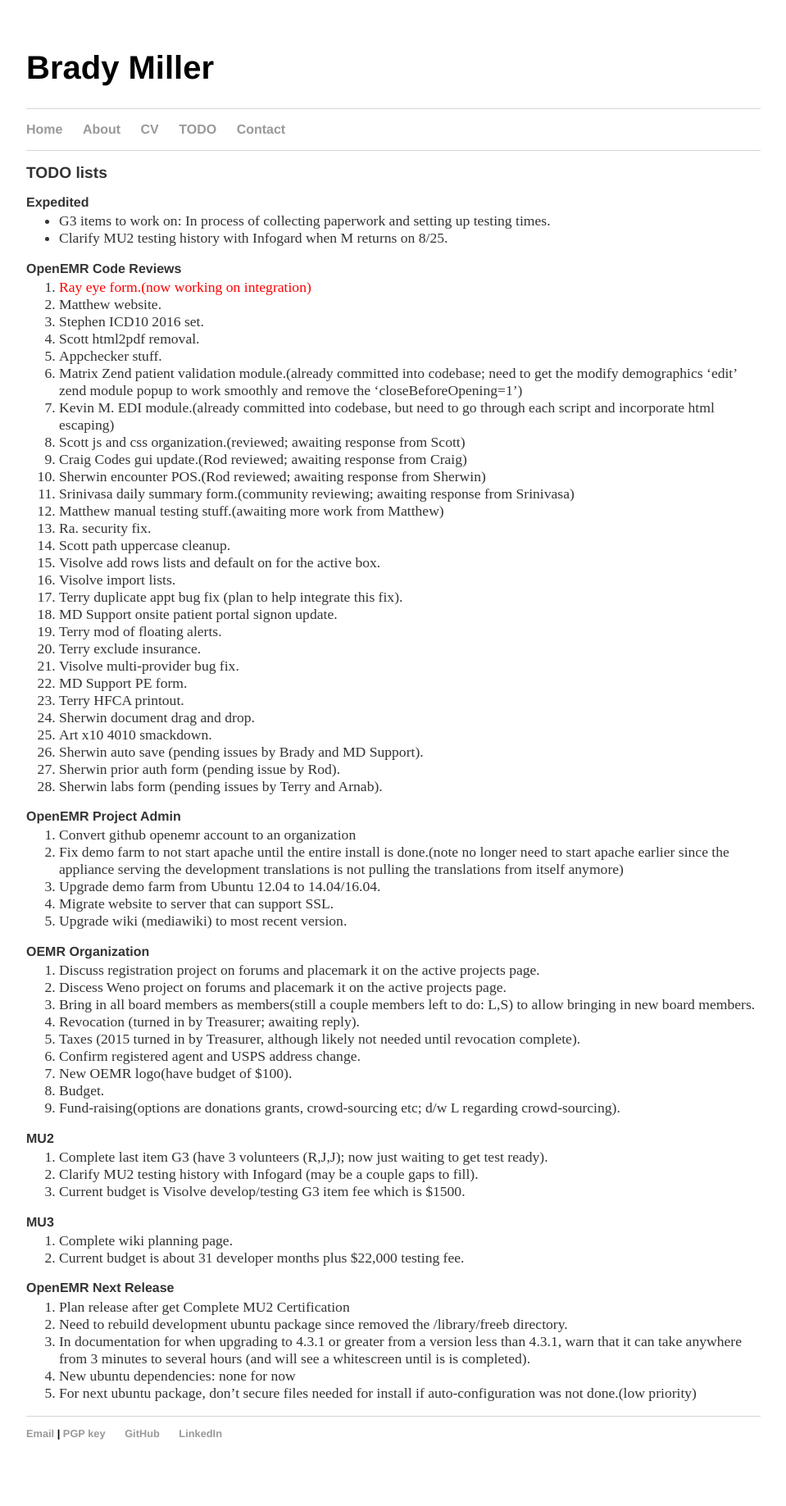
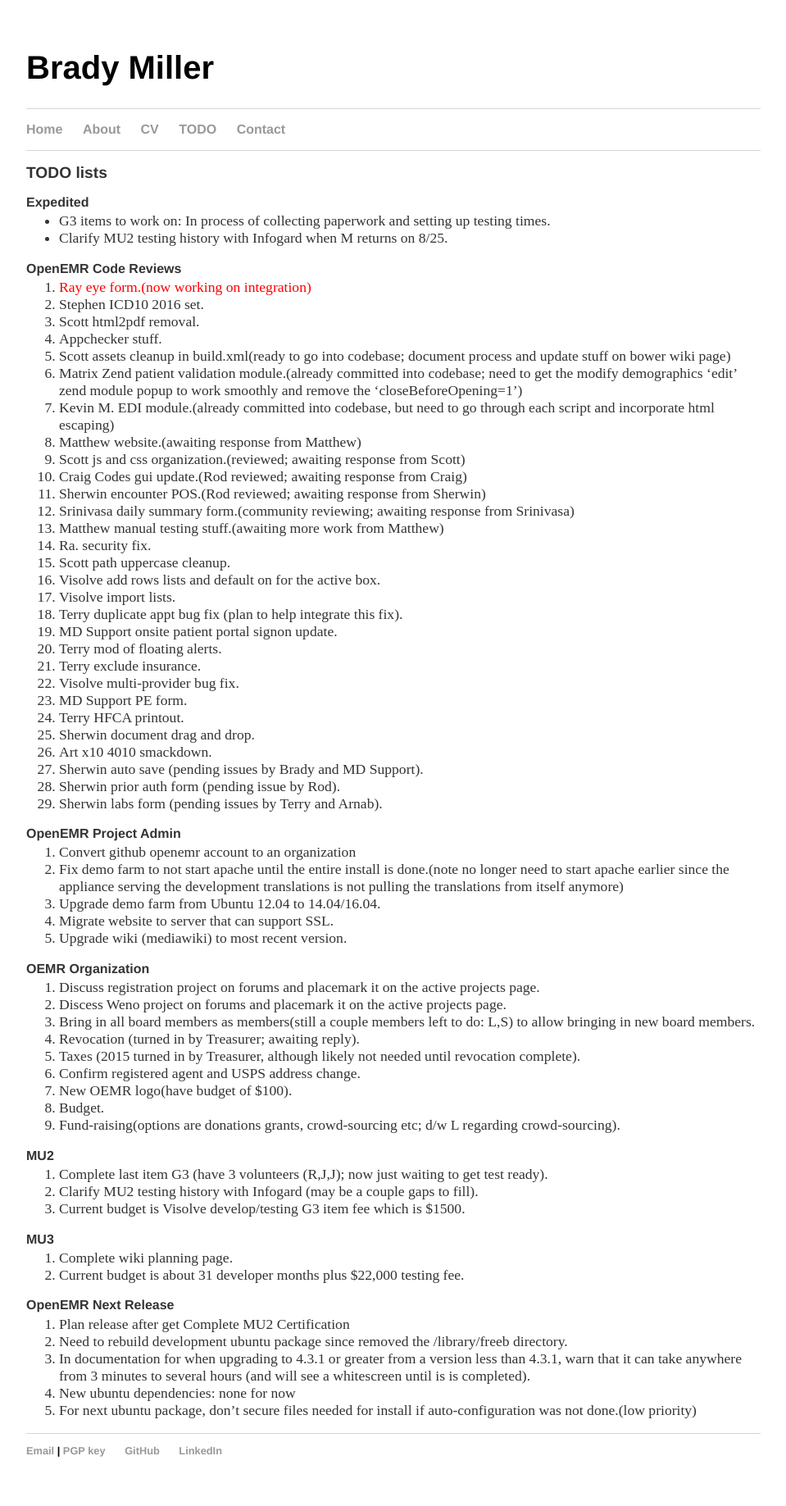
Before and after one commit to bradymiller/bradymiller.github.io, a Jekyll site: the page built from todo/index.md, in a window 1280 px wide. Shown: the whole page at 82% size, without its empty margins (160-1119 px from the left). Built offline with Jekyll 4.4.1, drawn with Linux system fonts in a browser that asks for light colours; before the commit the page ends 1816 px from its top, so only the background shows below that.

Commit message:
Update todo list

```diff
--- a/todo/index.md
+++ b/todo/index.md
@@ -9,12 +9,13 @@
 
 ### OpenEMR Code Reviews
 1. <span style="color: red">Ray eye form.(now working on integration)</span>
-1. Matthew website.
 1. Stephen ICD10 2016 set.
 1. Scott html2pdf removal.
 1. Appchecker stuff.
+1. Scott assets cleanup in build.xml(ready to go into codebase; document process and update stuff on bower wiki page)
 1. Matrix Zend patient validation module.(already committed into codebase; need to get the modify demographics 'edit' zend module popup to work smoothly and remove the 'closeBeforeOpening=1')
 1. Kevin M. EDI module.(already committed into codebase, but need to go through each script and incorporate html escaping)
+1. Matthew website.(awaiting response from Matthew)
 1. Scott js and css organization.(reviewed; awaiting response from Scott)
 1. Craig Codes gui update.(Rod reviewed; awaiting response from Craig)
 1. Sherwin encounter POS.(Rod reviewed; awaiting response from Sherwin)
```
